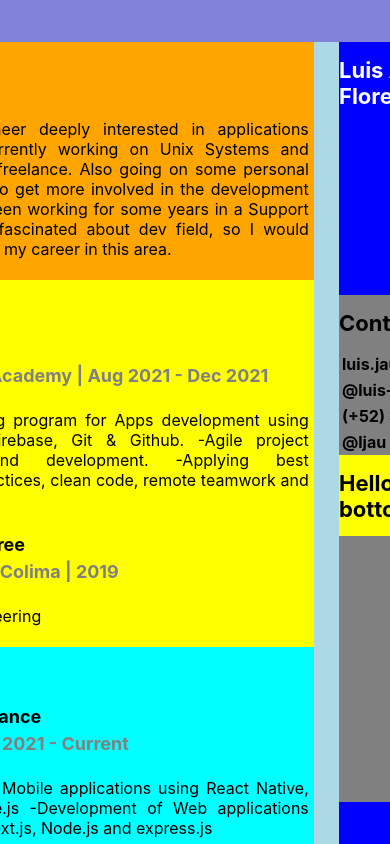
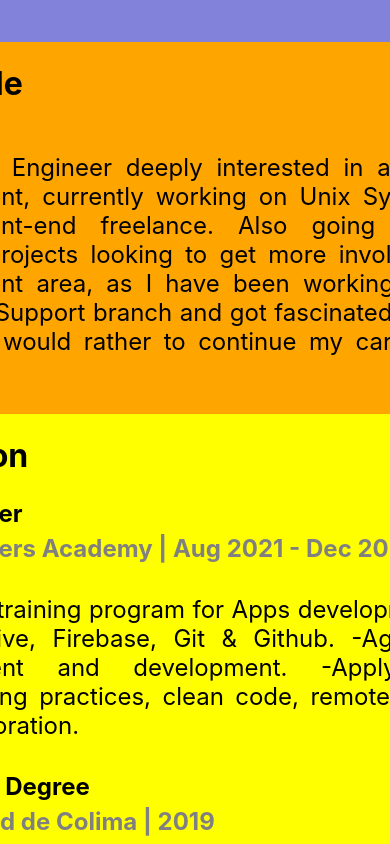
Before and after one commit to ljau/Luis-Jauregui-Resume, a React (Create React App) app: page / in a window 390 px wide. Shown: the top 844 px of the page. Built offline with nearby package versions, Linux system fonts and the light colour scheme.

Commit message:
Added responsive design

```diff
--- a/src/components/MainPage/index.jsx
+++ b/src/components/MainPage/index.jsx
@@ -1,22 +1,23 @@
 import React from "react";
-import { FlexContainer, Layout, SideBar } from "../../containers";
+import { Layout, SideBar } from "../../containers";
 import { MainContainer } from "../../containers";
+import { TableContainer } from "./styled";
 
 export const MainPage = () => {
   return (
     <Layout>
-      <FlexContainer
-        dir="row"
+      <TableContainer
         align
-        w="50%"
+        w="60%"
         marginTop="5vh"
         marginBot="5vh"
         bg="blue"
         minWidth="720px"
+        isMainBlock
       >
         <MainContainer />
         <SideBar />
-      </FlexContainer>
+      </TableContainer>
     </Layout>
   );
 };
--- a/src/components/MainPage/styled.jsx
+++ b/src/components/MainPage/styled.jsx
@@ -0,0 +1,10 @@
+import styled from "styled-components";
+import { FlexContainer } from "../../containers";
+
+export const TableContainer = styled(FlexContainer)`
+
+flex-direction: row;
+@media (max-width: 1080px){
+    flex-direction: column;
+}
+`;
--- a/src/containers/SideBar/index.jsx
+++ b/src/containers/SideBar/index.jsx
@@ -14,8 +14,8 @@ export const SideBar = () => {
         <CustomLabel color="white">{myName.name}</CustomLabel>
       </FlexContainer>
 
-      <FlexContainer h="70%" minHeight="60vh" bg="gray" jc="flex-start">
-        <FlexContainer align  >
+      <FlexContainer h="70%" minHeight="60vh" bg="gray" jc="flex-start" >
+        <FlexContainer align >
           <CustomLabel>Contact</CustomLabel>
           {getContact}
         </FlexContainer>
--- a/src/containers/styled.jsx
+++ b/src/containers/styled.jsx
@@ -7,7 +7,7 @@ export const Layout = styled.div`
   width: 100%;
   display: flex;
   justify-content: center;
-  align-items: flex-start;
+  align-items: center;
 `;
 
 export const SideContainer = styled.div`
@@ -19,6 +19,11 @@ export const SideContainer = styled.div`
   justify-content: ${({ jc }) => jc ?? "center"};
   align-items: ${({ align }) => (align ? "flex-start" : "center")};
   flex-direction: ${({ dir }) => dir ?? "column"};
+
+  @media (max-width: 1080px) {
+    width: 100%;
+    align-items: center;
+  }
 `;
 
 export const FlexContainer = styled.div`
@@ -40,6 +45,10 @@ export const CustomLabel = styled.h1`
   font-size: 22px;
   font-weight: bold;
   color: ${({ color }) => color ?? "black"};
+
+  @media (max-width: 1080px) {
+    font-size: 200%;
+  }
 `;
 
 export const SubtitleLabel = styled.h1`
@@ -49,6 +58,9 @@ export const SubtitleLabel = styled.h1`
   margin: 1px;
   padding: 2px;
   word-wrap: break-word;
+  @media (max-width: 1080px) {
+    font-size: 150%;
+  }
 `;
 
 export const CustomText = styled.p`
@@ -57,4 +69,7 @@ export const CustomText = styled.p`
   text-align: ${({ textAlign }) => textAlign ?? "justify"};
   text-justify: inter-word;
   padding: 5px;
+  @media (max-width: 1080px) {
+    font-size: 150%;
+  }
 `;
```
